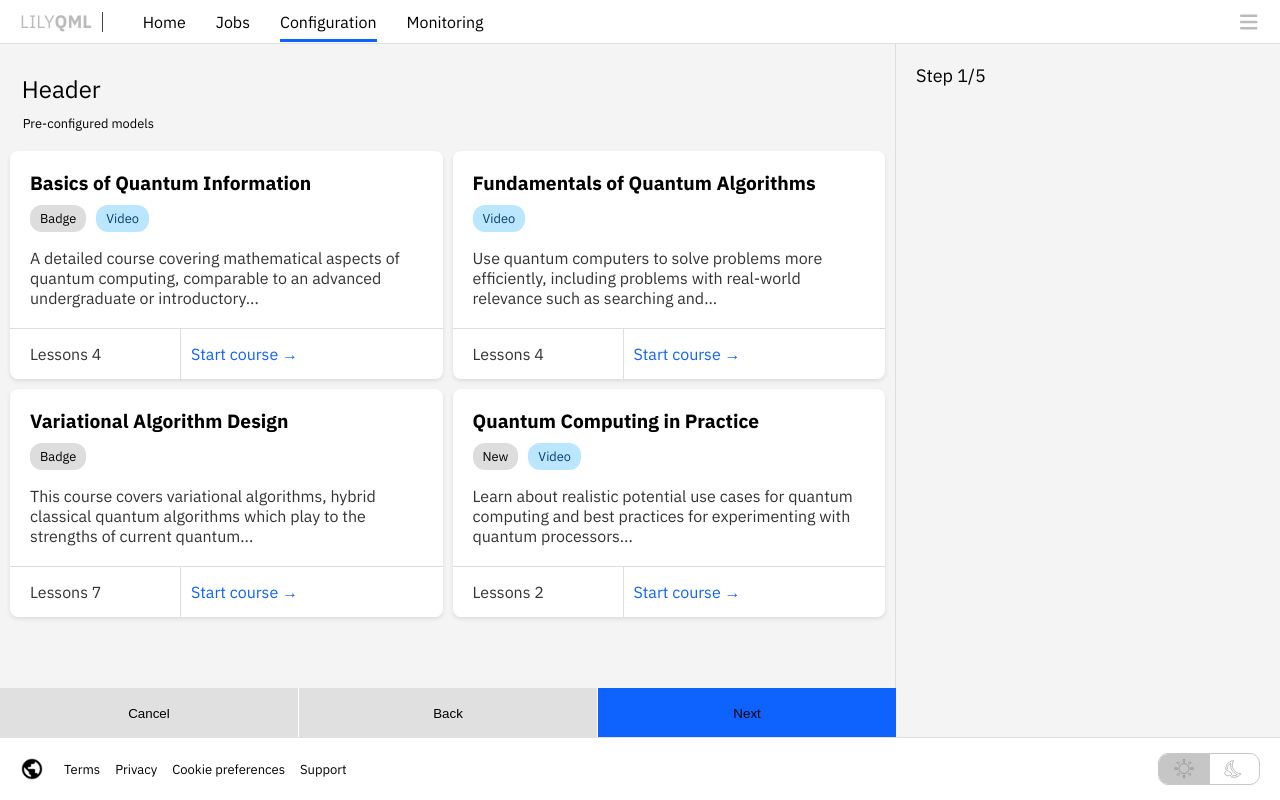
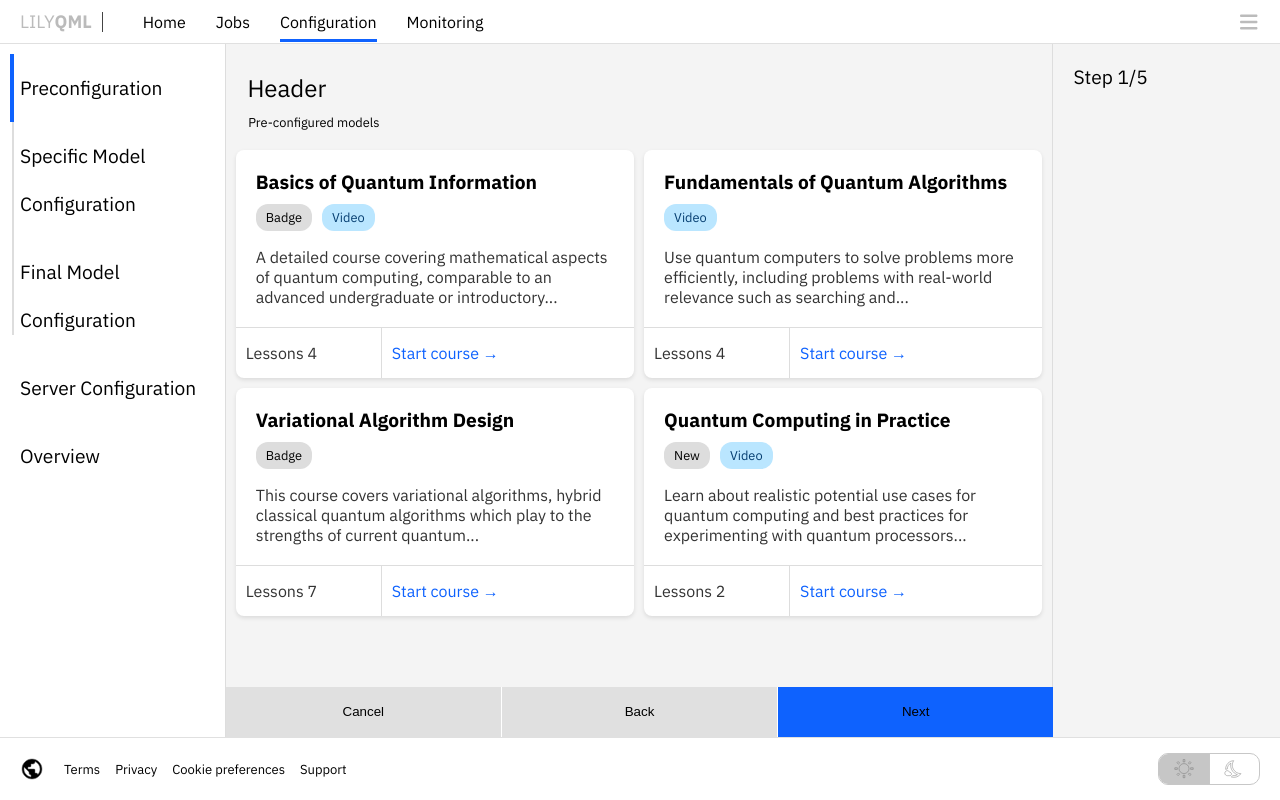
Before and after one commit to xleonplayz/LILYUI, a Next.js app: page /lab/configuration in a window 1280 px wide. Built offline with nearby package versions, Linux system fonts and the light colour scheme.

Commit message:
configpage-styling

```diff
--- a/app/lab/configuration/page.tsx
+++ b/app/lab/configuration/page.tsx
@@ -28,7 +28,89 @@ const MainContent = styled.div`
 `;
 
 const LeftSide = styled.div`
-  width: 70%;
+  width: 18%;
+  display: flex;
+  flex-direction: column;
+  // justify-content:center;
+  // align-item:center;
+
+  background-color: ${({ theme }) => (theme === 'dark' ? '#21272a' : '#fff')};
+  // margin: 5% 0;
+  box-sizing: border-box;
+  border-right: 1px solid ${({ theme }) => (theme === 'dark' ? '#444' : '#ddd')};
+  .available-not {
+    margin: 0px 20px;
+  }
+`;
+
+// const LeftMenu = styled.div`
+//   padding: 10px;
+//   background-color: #fff;
+//   border-right: 1px solid #ddd;
+// `;
+
+// const MenuItemButton = styled.div`
+//   padding: 10px;
+//   cursor: pointer;
+//   position: relative;
+//   &:hover {
+//     background-color: ${({ theme }) => (theme === 'dark' ? '#444' : '#f0f0f0')}; /* Light gray on hover */
+//   }
+//   ${({ active }) =>
+//     active &&
+//     `
+//     border: 1px solid #0e62fe; /* Blue border for the selected step */
+//     background-color: #ffffff; /* White background for the selected step */
+//     border-radius: 4px;
+//   `}
+// `;
+
+
+const MenuItemButton = styled.div`
+  padding: 10px;
+  cursor: pointer;
+  position: relative;
+  line-height:3.0rem;
+  font-size:1.2rem;
+  &:hover {
+    // background-color: #f0f0f0;
+
+  background-color: ${({ theme }) => (theme === 'dark' ? '#21272a' : '#f0f0f0')};
+  }
+  ${({ active }) =>
+    active &&
+    `
+    &:before {
+      content: '';
+      position: absolute;
+      left: 0px;
+      top: 0;
+      height: 100%;
+      width: 4px;
+      background-color: #0e62fe;
+
+    }
+
+  `}
+`;
+
+const LeftMenu = styled.div`
+  // position: fixed;
+  // left: 0;
+  // top: ${({ step }) => `calc(${step * 60}px + 20px)`}; // Adjust this calculation based on the height of each step
+  // width: 200px;
+  padding: 10px;
+  // background-color: #fff;
+
+  background-color: ${({ theme }) => (theme === 'dark' ? '#21272a' : '#fff')};
+  min-height: 90vh;
+  // border-right: 1px solid #ddd;
+`;
+
+
+
+const CenterSide = styled.div`
+  width: 66%;
   display: flex;
   flex-direction: column;
   // justify-content:center;
@@ -42,11 +124,22 @@ const LeftSide = styled.div`
   }
 `;
 
+
+
+const RightSide = styled.div`
+  width: 18%;
+  padding: 20px;
+  box-sizing: border-box;
+  display: flex;
+  flex-direction: column;
+  justify-content: flex-start;
+`;
+
 const CustomSelect = styled(Select)`
-  width: 70%;
-  margin: 20px;
+  width: 95%;
+  margin: 20px auto;
   display: inline-block;
-  margin-right: 10px;
+  // margin-right: 10px;
   font-size: 0.87rem;
   color: ${({ theme }) => (theme === 'dark' ? '#fff' : '#000')};
   background-color: ${({ theme }) => (theme === 'dark' ? '#21272a' : '#fff')};
@@ -92,21 +185,21 @@ const CustomMenuItem = styled(MenuItem)`
 `;
 
 const InputField = styled.input`
-  width: 70%;
-  padding: 10px 0px;
+  width: 94%;
+  padding: 10px 5px;
   margin-bottom: 20px;
   border-radius: 2px;
   border: 1px solid ${({ theme }) => (theme === 'dark' ? '#444' : '#ddd')};
   background-color: ${({ theme }) => (theme === 'dark' ? '#2a2a2a' : '#fff')};
   color: ${({ theme }) => (theme === 'dark' ? '#fff' : '#000')};
   outline: ${({ theme }) => (theme === 'dark' ? 'none' : '1px solid #0e62fe')};
-  margin: 20px;
+  margin: 20px auto;
 `;
 
 const UploadButton = styled.button`
-  width: 70%;
+  width: 95%;
   padding: 10px;
-  margin: 20px;
+  margin: 20px auto;
   border-radius: 4px;
   border: 1px solid ${({ theme }) => (theme === 'dark' ? '#444' : '#ddd')};
   background-color: ${({ theme }) => (theme === 'dark' ? '#2a2a2a' : '#fff')};
@@ -115,12 +208,22 @@ const UploadButton = styled.button`
 `;
 
 const ProgressBar = styled.div`
-  width: 70%;
+  width: 95%;
   height: 20px;
   background-color: ${({ theme }) => (theme === 'dark' ? '#444' : '#ddd')};
   border-radius: 4px;
   overflow: hidden;
-  margin: 20px;
+  margin: 20px auto;
+`;
+
+
+const VerticalLineLeftBar = styled.div`
+  position: absolute;
+  left: 12px;
+  top: 55px;
+  height: 35vh;
+  width: 2px;
+  background-color: #ddd; /* Light gray vertical line */
 `;
 
 const Progress = styled.div`
@@ -131,21 +234,25 @@ const Progress = styled.div`
 `;
 
 const AdvancedMenuButton = styled.button`
-  width: 70%;
+  width: 64.65%;
+  position:absolute;
+  bottom:113px;
   padding: 10px 0px;
-  margin: 20px;
-  border-radius: 4px;
-  border: 1px solid ${({ theme }) => (theme === 'dark' ? '#444' : '#ddd')};
+  // margin: 20px auto;
+  // border-radius: 4px;
+  border: 0px solid ${({ theme }) => (theme === 'dark' ? '#444' : '#ddd')};
   background-color: #fe7eb5;
   color: ${({ theme }) => (theme === 'dark' ? '#fff' : '#000')};
   cursor: pointer;
-  margin-bottom: 20px;
+  // margin-bottom: 20px;
+  height:50px;
 `;
 
 const StatusItem = styled.p`
   display: flex;
   justify-content: space-between;
   align-items: center;
+  font-size:1.1rem;
 `;
 
 const StatusIcon = styled.span`
@@ -244,7 +351,7 @@ const LessonsCount = styled.div`
   display: flex;
   align-items: center;
   width: 35%;
-  margin: 20px;
+  margin: 20px 10px;
   font-size: 1rem;
   color: ${({ theme }) => (theme === 'dark' ? '#ccc' : '#333')};
 `;
@@ -269,17 +376,8 @@ const VerticalLine = styled.div`
   background-color: ${({ theme }) => (theme === 'dark' ? '#444' : '#ddd')};
 `;
 
-const RightSide = styled.div`
-  width: 30%;
-  padding: 20px;
-  box-sizing: border-box;
-  display: flex;
-  flex-direction: column;
-  justify-content: flex-start;
-`;
-
 const StepIndicator = styled.div`
-  font-size: 18px;
+  font-size: 1.2rem;
   margin-bottom: 10px;
 `;
 
@@ -287,8 +385,7 @@ const ButtonContainer = styled.div`
   display: flex;
   justify-content: space-between;
   position: absolute;
-  bottom: 62px;
-  width: 70%;
+ bottom:63.5px; width: 64.65%;
   background-color: ${({ theme }) => (theme === 'dark' ? '#4d5357' : '#fff')};
   box-sizing: border-box;
   height: 50px;
@@ -493,8 +590,23 @@ export default function HomePage() {
         onTopNavClick={handleTopNavClick}
         onSidebarClick={handleSidebarClick}
       />
-      <MainContent>
-        <LeftSide theme={theme}>
+      <MainContent>  <LeftSide theme={theme}>
+        <LeftMenu theme={theme}>
+          <VerticalLineLeftBar></VerticalLineLeftBar>
+          <MenuItemButton active={step === 1} theme={theme}>Preconfiguration</MenuItemButton>
+          <MenuItemButton active={step === 2} theme={theme}>Specific Model Configuration
+          </MenuItemButton>
+          <MenuItemButton active={step === 3} theme={theme}>Final Model Configuration
+          </MenuItemButton>
+          <MenuItemButton active={step === 4} theme={theme}>Server Configuration
+          </MenuItemButton>
+          <MenuItemButton active={step === 5} theme={theme}>Overview</MenuItemButton>
+          {/* <MenuItemButton active={step === 6}>Aktuelle Nachrichten</MenuItemButton>
+          <MenuItemButton active={step === 7}>Branchenberichte</MenuItemButton>
+          <MenuItemButton active={step === 8}>Nächste Schritte</MenuItemButton> */}
+        </LeftMenu>
+      </LeftSide>
+        <CenterSide theme={theme}>
           {step === 1 && (
             <>
               <HeaderContainer>Header</HeaderContainer>
@@ -649,13 +761,13 @@ export default function HomePage() {
 
           {step === 4 && (
             <div>
-              <p>Step 4 Content: Model Evaluation</p>
+              <p>Step 4 Content: Server Configuration</p>
               {/* Add more content for step 4 as needed */}
             </div>
           )}
           {step === 5 && (
             <div>
-              <p>Step 5 Content: Finalizing and Deployment</p>
+              <p>Step 5 Content: Overview</p>
               {/* Add more content for step 5 as needed */}
             </div>
           )}
@@ -704,7 +816,7 @@ export default function HomePage() {
               </ButtonN>
             )}
           </ButtonContainer>
-        </LeftSide>
+        </CenterSide>
         <RightSide theme={theme}>
           <StepIndicator>Step {step}/5</StepIndicator>
 
```
